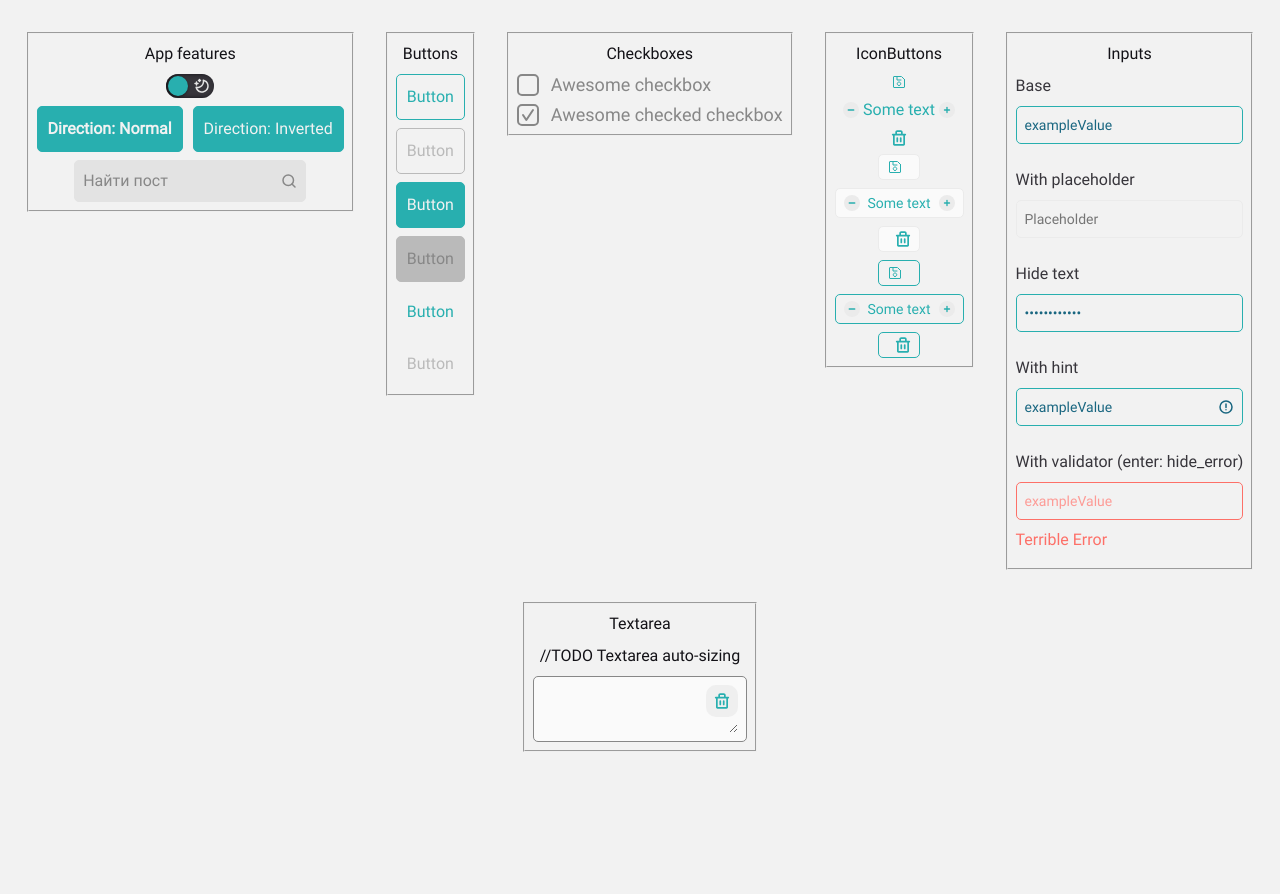
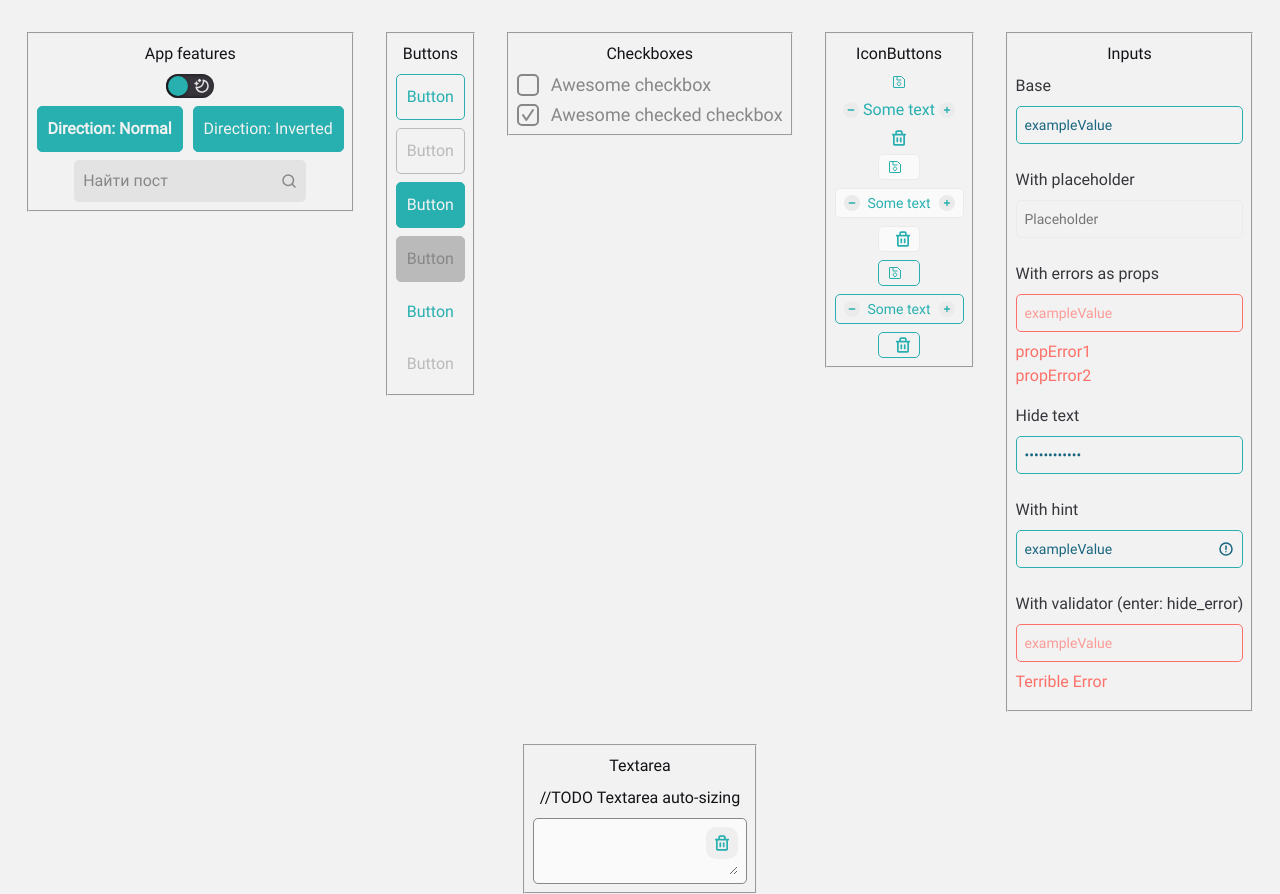
Before and after one commit to OlgaPy/Vortex_front, a Vue app: page /all in a window 1280 px wide. Before the commit the page ends 800 px from the top, so only its background shows below. Built offline with nearby package versions, Linux system fonts and the light colour scheme.

Commit message:
InputUI - добавлена возможность прокидывать ошибки

```diff
--- a/src/pages/all/ui/InputsFieldset.vue
+++ b/src/pages/all/ui/InputsFieldset.vue
@@ -31,6 +31,12 @@ const validator = (value: string) => {
 		/>
 
 		<InputUI
+			label="With errors as props"
+			:errors="['propError1', 'propError2']"
+			v-model="exampleValue"
+		/>
+
+		<InputUI
 			label="Hide text"
 			hide-text
 			v-model="exampleValue"
--- a/src/shared/ui/block-ui/DesktopAsideBlockUI.vue
+++ b/src/shared/ui/block-ui/DesktopAsideBlockUI.vue
@@ -12,7 +12,7 @@
 	justify-content: center;
 	align-items: center;
 	flex-direction: column;
-	width: 300px;
+	min-width: 328px;
 	gap: 32px;
 }
 </style>
--- a/src/shared/ui/input-ui/InputUI.vue
+++ b/src/shared/ui/input-ui/InputUI.vue
@@ -14,8 +14,8 @@ const {floatingStyles} = useFloating(reference, floating, {
 
 const emit = defineEmits<Emits>();
 
-const {modelValue, label, hideText, showHint, validators, placeholder} = defineProps<Props>();
-const localErrors = ref<string[]>([]);
+const {modelValue, label, hideText, showHint, validators, errors, placeholder} = defineProps<Props>();
+const localErrors = ref<string[]>(errors || []);
 const inputValue = ref(modelValue || null);
 const inputStatus = ref<InputStates>();
 const inputFocusStatus = ref<InputFocusStates>();
@@ -32,7 +32,7 @@ const closeHintPopup = () => {
 }
 
 const validate = (value: string | null) => {
-	localErrors.value = [];
+	localErrors.value = errors || [];
 
 	if (!validators)
 		return;
--- a/src/shared/ui/input-ui/types.ts
+++ b/src/shared/ui/input-ui/types.ts
@@ -22,6 +22,7 @@ export type Props = {
 	hideText?: boolean,
 	showHint?: boolean,
 	validators?: Validator[],
+	errors?: string[],
 }
 
 export type Emits = {
--- a/src/widgets/site-navigation-widget/SiteNavigationPanelWidget.vue
+++ b/src/widgets/site-navigation-widget/SiteNavigationPanelWidget.vue
@@ -41,7 +41,7 @@ import { SearchInputUI } from '@/shared/ui/search-input-ui';
 	flex-direction: column;
 	background: var(--color-gray-98);
 	border-radius: var(--style-radius-10);
-	width: 300px;
+	width: 100%
 }
 .section {
 	display: flex;
@@ -67,7 +67,7 @@ import { SearchInputUI } from '@/shared/ui/search-input-ui';
 	justify-self: center;
 	align-items: center;
 	height: 40px;
-	width: 284px;
+	width: 312px;
 }
 
 .logo {
@@ -90,7 +90,7 @@ import { SearchInputUI } from '@/shared/ui/search-input-ui';
 	cursor: pointer;
 }
 .searchSection {
-	width: 236px;
+	width: 264px;
 	height: 40px;
 }
 </style>
```
